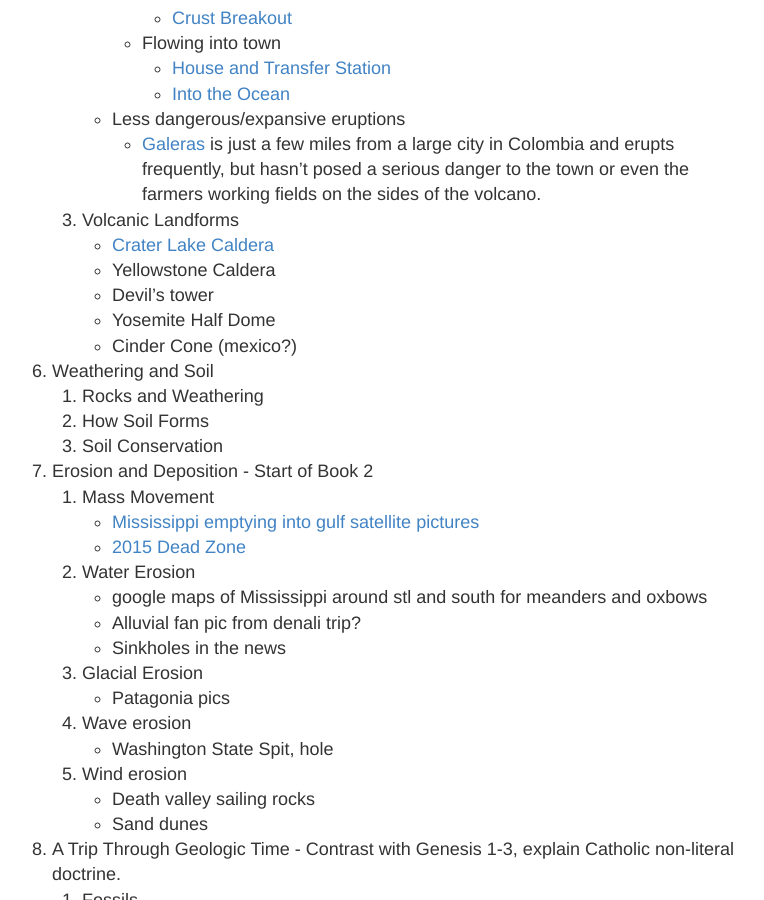
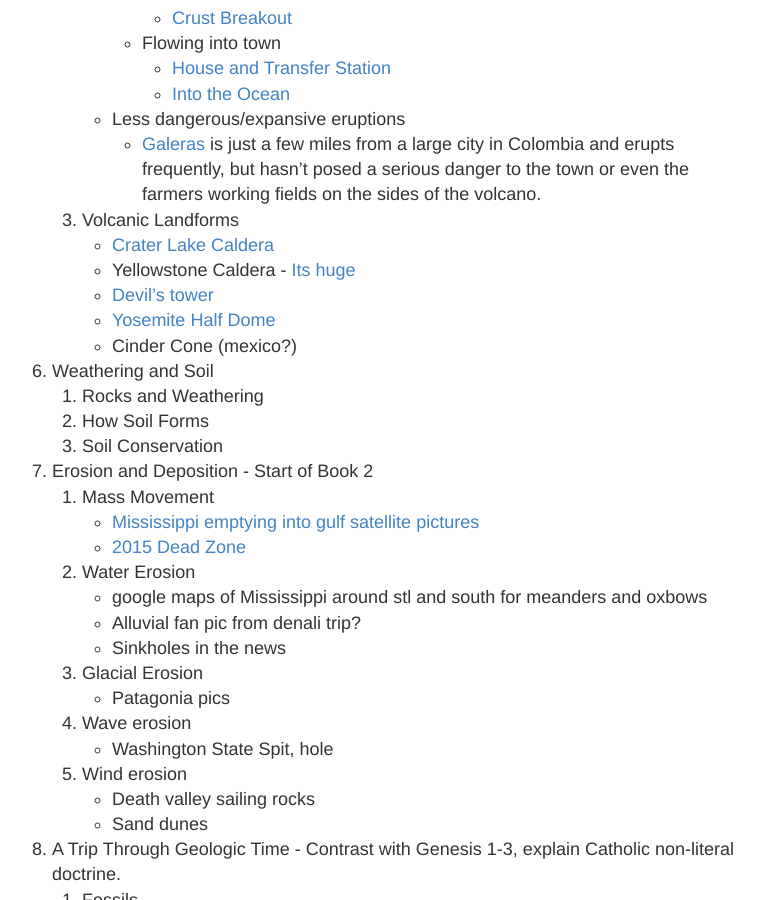
Before and after one commit to ctkstl/earth_science, a Jekyll site: the page built from resources.md, in a window 1280 px wide and 900 px high, scrolled down 3281 px. Shown: the whole window, without its empty margins (258-1022 px from the left). Built offline with Jekyll 4.4.1, drawn with Linux system fonts in a browser that asks for light colours; Markdown is read by kramdown in place of the engine named in the settings.

Commit message:
volcanic landroms

```diff
--- a/resources.md
+++ b/resources.md
@@ -91,9 +91,9 @@ permalink: /resources/
             *   [Galeras](https://en.wikipedia.org/wiki/Galeras) is just a few miles from a large city in Colombia and erupts frequently, but hasn't posed a serious danger to the town or even the farmers working fields on the sides of the volcano.
     3.  Volcanic Landforms
         *   [Crater Lake Caldera](https://en.wikipedia.org/wiki/File:Crater_lake_oregon.jpg)
-        *   Yellowstone Caldera
-        *   Devil's tower
-        *   Yosemite Half Dome
+        *   Yellowstone Caldera - [Its huge](https://commons.wikimedia.org/wiki/File:Yellowstone_Caldera_map2.jpg)
+        *   [Devil's tower](https://commons.wikimedia.org/wiki/File:The_Devil%27s_Tower,_Devil%27s_Tower_National_Monument_in_Northeastern_Wyoming_(90810).jpg)
+        *   [Yosemite Half Dome](https://commons.wikimedia.org/wiki/File:Girl_Posing_at_Glacier_Point_Yosemite_2013.jpg)
         *   Cinder Cone (mexico?)
 6.  Weathering and Soil
     1.  Rocks and Weathering
```
